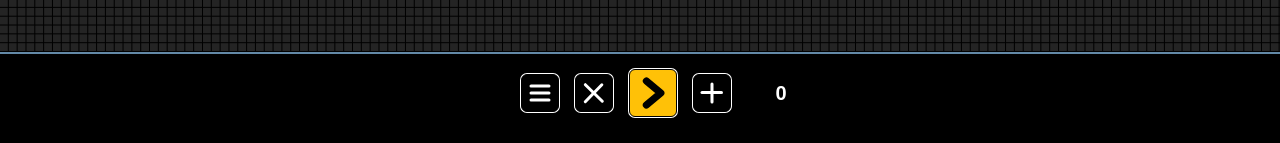
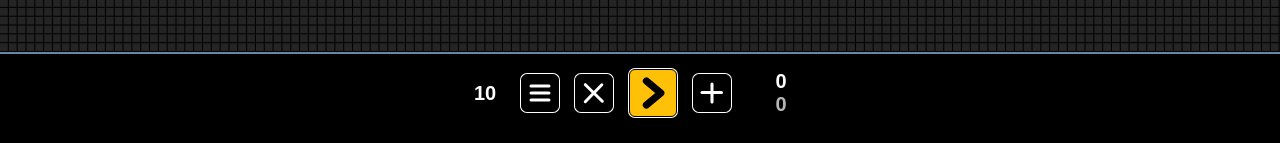
Before and after one commit to dmitrysidorenko/cellular-automata, a React (Create React App) app: page / in a window 1280 px wide. Shown: the part 654-797 px from the top of the page. Built offline with nearby package versions, Linux system fonts and the light colour scheme.

Commit message:
limit steps. show steps counter

```diff
--- a/src/lib/Game.ts
+++ b/src/lib/Game.ts
@@ -234,6 +234,9 @@ export class Game implements IGame {
   _gameStateChangeCallbacks: GameStateChangeCallback[] = [];
   score: number = 0;
   scoreVelocity: number = 0;
+  steps: number = 10;
+  currentStep: number = 0;
+
   constructor(
     props: IGameProps,
     canvasRef: React.MutableRefObject<HTMLCanvasElement | null>,
@@ -262,6 +265,8 @@ export class Game implements IGame {
     const arr = [
       this.props.cols,
       this.score,
+      this.steps,
+      this.currentStep,
       ...this.matrix.map((cell) => [cell.index, cell.value ? 1 : 0, cell.age]),
     ];
     return JSON.stringify(arr);
@@ -270,10 +275,12 @@ export class Game implements IGame {
     const str = localStorage.getItem("persisted_game");
     if (str) {
       try {
-        const [cols, score, ...arr] = JSON.parse(str);
+        const [cols, score, steps, currentStep, ...arr] = JSON.parse(str);
         return {
           cols,
           score,
+          steps,
+          currentStep,
           matrix: arr.map(([index, val, age]: [number, number, number]) =>
             makeCell(val === 1, index, cols, age)
           ),
@@ -316,6 +323,8 @@ export class Game implements IGame {
     this.clean = false;
     this.score = 0;
     this.scoreVelocity = 0;
+    this.steps = 10;
+    this.currentStep = 0;
   };
   swap = () => {
     const tmp = this.matrix;
@@ -323,8 +332,11 @@ export class Game implements IGame {
     this.matrixBuffer = tmp;
   };
   toggleCell = (index: number) => {
-    this.matrix[index].value = !this.matrix[index].value;
-    this.clean = false;
+    if (this.steps > 0) {
+      this.steps -= 1;
+      this.matrix[index].value = !this.matrix[index].value;
+      this.clean = false;
+    }
   };
   start = () => {
     const updateStepInterval = 100;
@@ -390,8 +402,9 @@ export class Game implements IGame {
         score += Math.floor(16 / cell.age); // Math.floor(((16 / cell.age) * elapsedTime) / 1000);
       }
     });
-    this.scoreVelocity = score * (elapsedTime / 1000);
-    this.score = score;
+    this.scoreVelocity = score;
+    this.score += score;
+    this.currentStep += 1;
     this.swap();
   };
   options: {
--- a/src/views/Game/Game.css
+++ b/src/views/Game/Game.css
@@ -145,12 +145,15 @@
 }
 
 .score {
+  width: 100px;
   font-weight: bold;
   font-size: 20px;
-  width: 100px;
   text-align: center;
 }
 
-.right-span {
+.steps {
   width: 40px;
+  font-weight: bold;
+  font-size: 20px;
+  text-align: center;
 }
--- a/src/views/Game/Game.tsx
+++ b/src/views/Game/Game.tsx
@@ -81,21 +81,61 @@ interface IScoreProps {
 }
 const Score = ({ game }: IScoreProps) => {
   const ref = useRef<HTMLDivElement | null>(null);
+  const stepRef = useRef<HTMLDivElement | null>(null);
   useEffect(() => {
     let timeout: any = null;
     const updateScore = () => {
       const color =
-        game.score === 0
+        game.scoreVelocity === 0
           ? "#ffffff"
-          : game.score < 1500
+          : game.scoreVelocity < 1500
           ? game.colors.superOldCell
-          : game.score < 3000
+          : game.scoreVelocity < 3000
           ? game.colors.veryOldCell
-          : game.score < 6000
+          : game.scoreVelocity < 6000
           ? game.colors.oldCell
           : game.colors.liveCell;
       if (ref.current) {
         ref.current.innerText = game.score.toLocaleString();
+        ref.current.style.color = color;
+      }
+      if (stepRef.current) {
+        stepRef.current.innerText = game.currentStep.toLocaleString();
+      }
+      timeout = setTimeout(updateScore, 1000 / 30);
+    };
+    updateScore();
+    return () => clearTimeout(timeout);
+  }, []);
+
+  return (
+    <div className="score">
+      <div ref={ref} />
+      <div ref={stepRef} />
+    </div>
+  );
+};
+
+interface IStepsProps {
+  game: Game;
+}
+const Steps = ({ game }: IScoreProps) => {
+  const ref = useRef<HTMLDivElement | null>(null);
+  useEffect(() => {
+    let timeout: any = null;
+    const updateScore = () => {
+      const color =
+        game.steps > 8
+          ? "#ffffff"
+          : game.score > 6
+          ? game.colors.superOldCell
+          : game.score > 4
+          ? game.colors.veryOldCell
+          : game.score > 2
+          ? game.colors.oldCell
+          : game.colors.liveCell;
+      if (ref.current) {
+        ref.current.innerText = game.steps.toLocaleString();
         ref.current.style.color = color;
       }
       timeout = setTimeout(updateScore, 1000 / 30);
@@ -104,7 +144,7 @@ const Score = ({ game }: IScoreProps) => {
     return () => clearTimeout(timeout);
   }, []);
 
-  return <div ref={ref} className="score" />;
+  return <div ref={ref} className="steps" />;
 };
 
 type IGameComponentProps = {
@@ -232,6 +272,8 @@ function GameView() {
     if (restoredGame) {
       g.matrix = restoredGame.matrix;
       g.score = restoredGame.score;
+      g.steps = restoredGame.steps;
+      g.currentStep = restoredGame.currentStep;
     }
     (window as any)["GGG"] = g;
     return g;
@@ -385,7 +427,7 @@ function GameView() {
           >
             {messages.menuBtn}
           </PlasticButton>
-          <div className="right-span" />
+          <Steps game={game} />
         </div>
         <div className="extra">
           <div className="grid-size-buttons">
```
